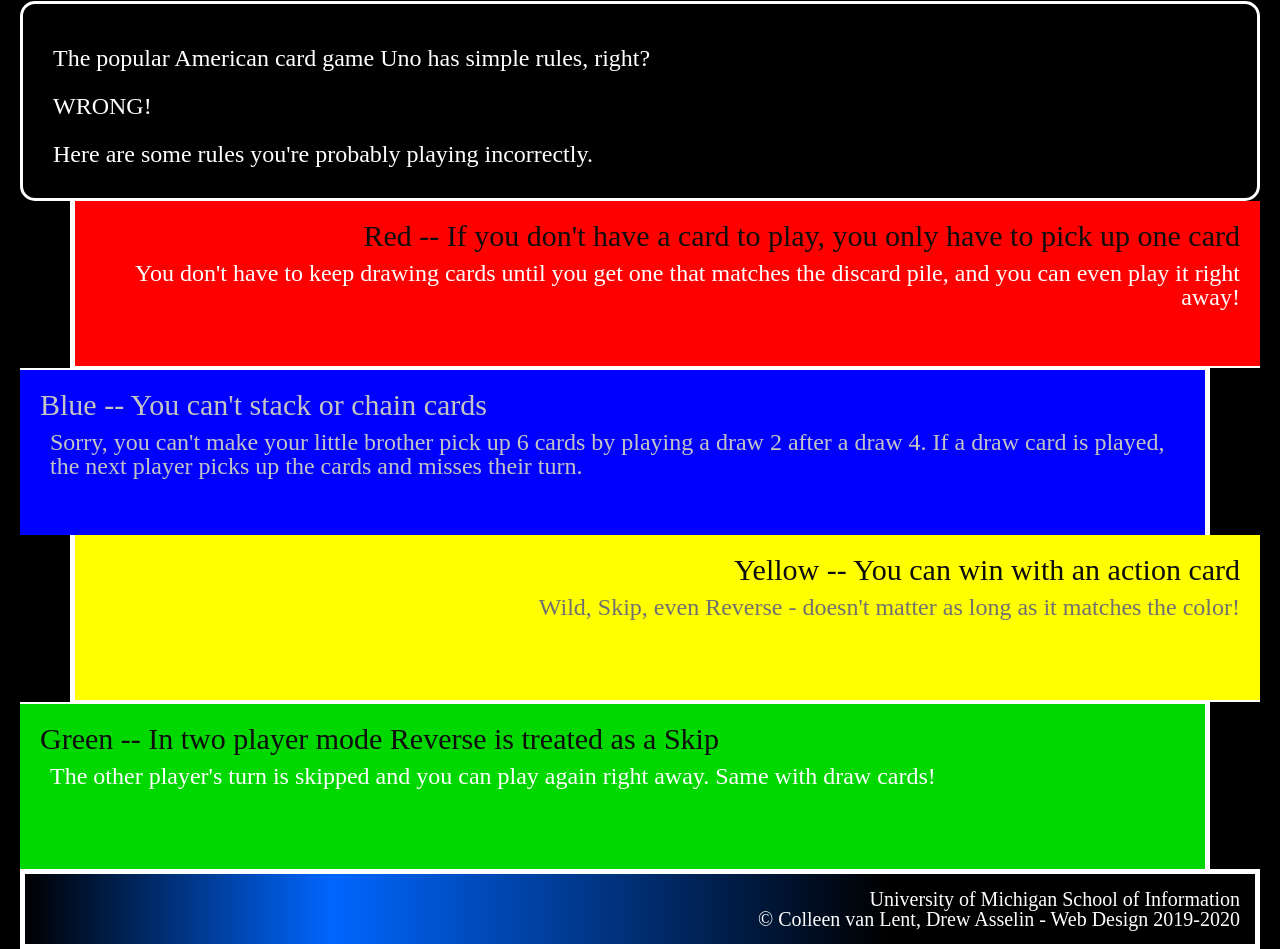
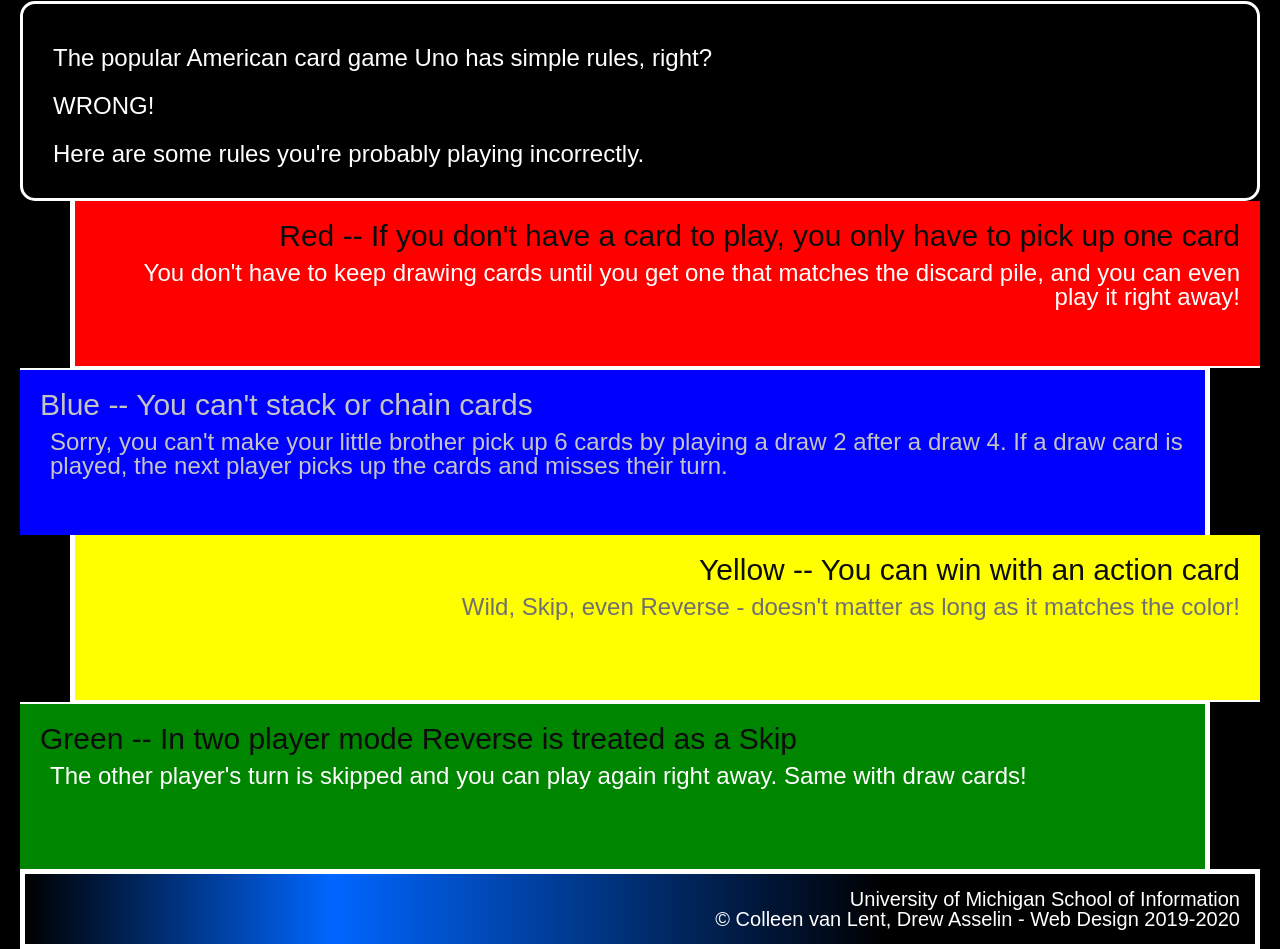
Before and after one commit to jtauro-umich/hw2-2024, a plain HTML site: page index.html in a window 1280 px wide. Shown: the part 327-1276 px from the top of the page. Drawn offline with Linux system fonts and the light colour scheme.

Commit message:
dang green (and font)

```diff
--- a/css/style.css
+++ b/css/style.css
@@ -1,5 +1,5 @@
 body {
-  font-style: Arial, Verdana;
+  font-family: Arial, Verdana;
   color: #FFFFFF;
   background-color: #000000;
   margin: 20px 20px 0 20px;
@@ -82,7 +82,7 @@ div {
 }
 
 .green {
-  background-color: #00D800;
+  background-color: #008500;
   text-align: left;
   margin-right: 50px;
   border-top: solid 2px;
```
